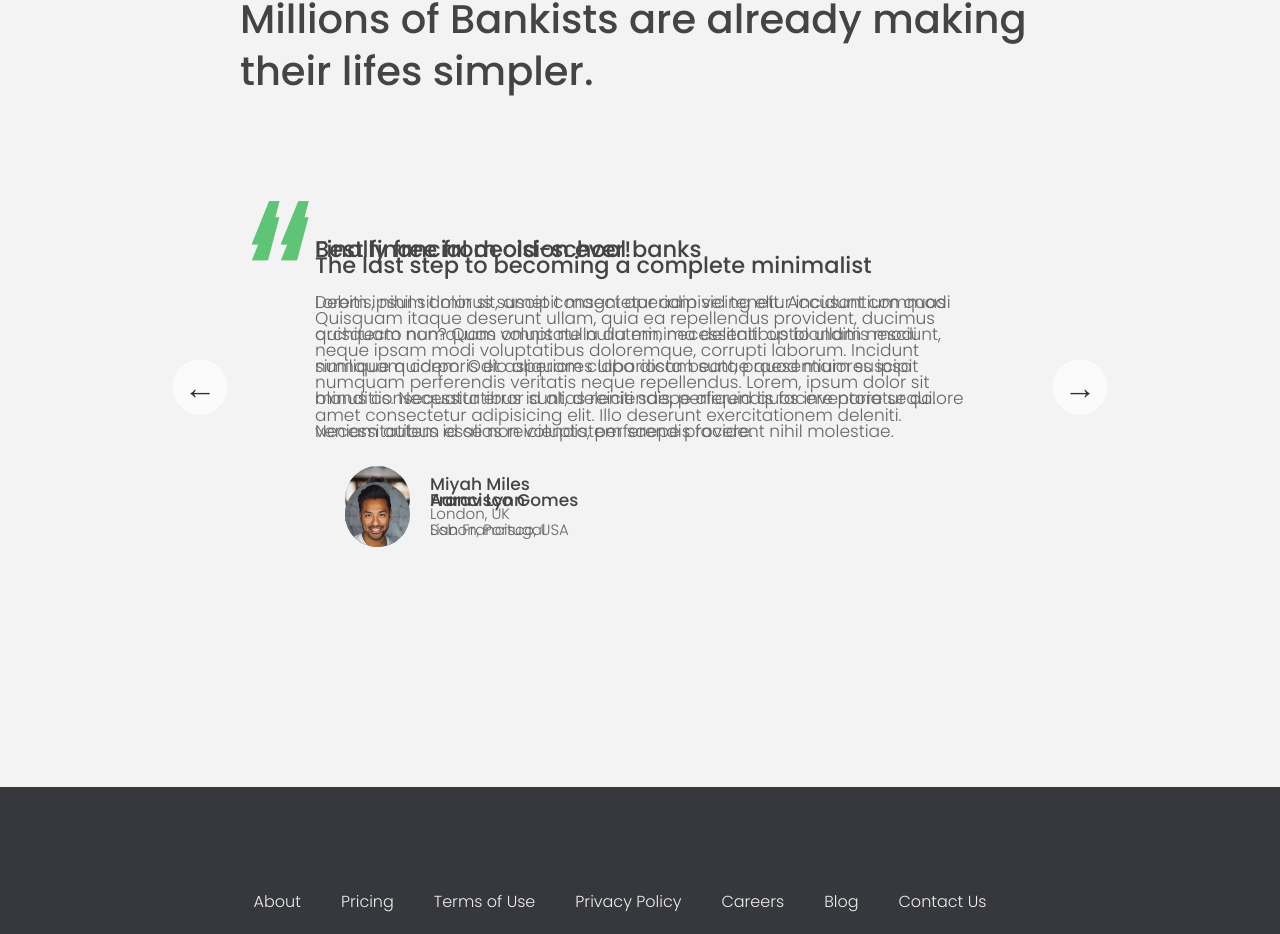
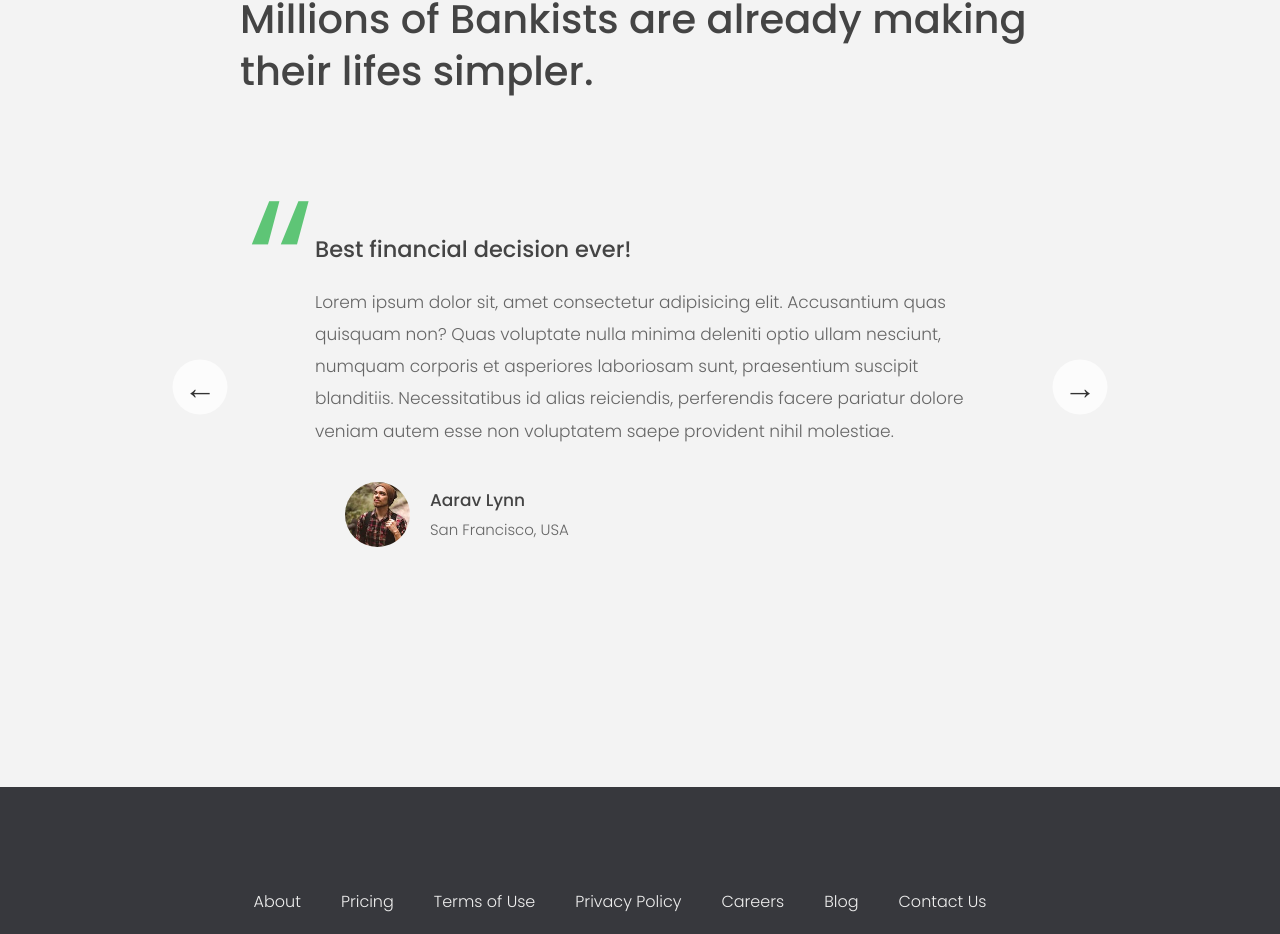
Before and after one commit to thetarnav/Bankist, a Nuxt app: page / in a window 1280 px wide. Shown: the part 3428-4362 px from the top of the page. Built offline with nearby package versions, Linux system fonts and the light colour scheme.

Commit message:
working testimonials slider

```diff
--- a/assets/style.css
+++ b/assets/style.css
@@ -455,13 +455,15 @@ h4 {
 
 .dots {
 	position: absolute;
-	bottom: 5%;
-	left: 50%;
+	bottom: 5% !important;
+	left: 50% !important;
+	width: auto !important;
 	transform: translateX(-50%);
 	display: flex;
 }
 
-.dots__dot {
+.dots__dot,
+.swiper-pagination-bullet {
 	border: none;
 	background-color: #b9b9b9;
 	opacity: 0.7;
@@ -476,11 +478,13 @@ h4 {
 	/* box-shadow: 0 0.6rem 1.5rem rgba(0, 0, 0, 0.7); */
 }
 
-.dots__dot:last-child {
+.dots__dot:last-child,
+.swiper-pagination-bullet:last-child {
 	margin: 0;
 }
 
-.dots__dot--active {
+.dots__dot--active,
+.swiper-pagination-bullet-active {
 	/* background-color: #fff; */
 	background-color: #888;
 	opacity: 1;
--- a/components/landing/Testimonials.vue
+++ b/components/landing/Testimonials.vue
@@ -11,8 +11,10 @@
 			</h3>
 		</div>
 
-		<div class="slider">
-			<div class="slide slide--1">
+		<div v-swiper="swiperOptions" class="slider">
+			<div class="swiper-wrapper">
+				<!-- Slides -->
+				<SwiperSlide class="slide slide--1">
 					<div class="testimonial">
 						<h5 class="testimonial__header">
 							Best financial decision ever!
@@ -20,41 +22,48 @@
 						<blockquote class="testimonial__text">
 							Lorem ipsum dolor sit, amet consectetur adipisicing elit.
 							Accusantium quas quisquam non? Quas voluptate nulla minima
-						deleniti optio ullam nesciunt, numquam corporis et asperiores
-						laboriosam sunt, praesentium suscipit blanditiis.
-						Necessitatibus id alias reiciendis, perferendis facere
-						pariatur dolore veniam autem esse non voluptatem saepe
-						provident nihil molestiae.
+							deleniti optio ullam nesciunt, numquam corporis et
+							asperiores laboriosam sunt, praesentium suscipit
+							blanditiis. Necessitatibus id alias reiciendis, perferendis
+							facere pariatur dolore veniam autem esse non voluptatem
+							saepe provident nihil molestiae.
 						</blockquote>
 						<address class="testimonial__author">
-						<img src="img/user-1.jpg" alt="" class="testimonial__photo" />
+							<img
+								src="img/user-1.jpg"
+								alt=""
+								class="testimonial__photo"
+							/>
 							<h6 class="testimonial__name">Aarav Lynn</h6>
 							<p class="testimonial__location">San Francisco, USA</p>
 						</address>
 					</div>
-			</div>
-
-			<div class="slide slide--2">
+				</SwiperSlide>
+				<SwiperSlide class="slide slide--2">
 					<div class="testimonial">
 						<h5 class="testimonial__header">
 							The last step to becoming a complete minimalist
 						</h5>
 						<blockquote class="testimonial__text">
-						Quisquam itaque deserunt ullam, quia ea repellendus provident,
-						ducimus neque ipsam modi voluptatibus doloremque, corrupti
-						laborum. Incidunt numquam perferendis veritatis neque
-						repellendus. Lorem, ipsum dolor sit amet consectetur
-						adipisicing elit. Illo deserunt exercitationem deleniti.
+							Quisquam itaque deserunt ullam, quia ea repellendus
+							provident, ducimus neque ipsam modi voluptatibus
+							doloremque, corrupti laborum. Incidunt numquam perferendis
+							veritatis neque repellendus. Lorem, ipsum dolor sit amet
+							consectetur adipisicing elit. Illo deserunt exercitationem
+							deleniti.
 						</blockquote>
 						<address class="testimonial__author">
-						<img src="img/user-2.jpg" alt="" class="testimonial__photo" />
+							<img
+								src="img/user-2.jpg"
+								alt=""
+								class="testimonial__photo"
+							/>
 							<h6 class="testimonial__name">Miyah Miles</h6>
 							<p class="testimonial__location">London, UK</p>
 						</address>
 					</div>
-			</div>
-
-			<div class="slide slide--3">
+				</SwiperSlide>
+				<SwiperSlide class="slide slide--3">
 					<div class="testimonial">
 						<h5 class="testimonial__header">
 							Finally free from old-school banks
@@ -62,26 +71,92 @@
 						<blockquote class="testimonial__text">
 							Debitis, nihil sit minus suscipit magni aperiam vel tenetur
 							incidunt commodi architecto numquam omnis nulla autem,
-						necessitatibus blanditiis modi similique quidem. Odio aliquam
-						culpa dicta beatae quod maiores ipsa minus consequatur error
-						sunt, deleniti saepe aliquid quos inventore sequi.
-						Necessitatibus id alias reiciendis, perferendis facere.
+							necessitatibus blanditiis modi similique quidem. Odio
+							aliquam culpa dicta beatae quod maiores ipsa minus
+							consequatur error sunt, deleniti saepe aliquid quos
+							inventore sequi. Necessitatibus id alias reiciendis,
+							perferendis facere.
 						</blockquote>
 						<address class="testimonial__author">
-						<img src="img/user-3.jpg" alt="" class="testimonial__photo" />
+							<img
+								src="img/user-3.jpg"
+								alt=""
+								class="testimonial__photo"
+							/>
 							<h6 class="testimonial__name">Francisco Gomes</h6>
 							<p class="testimonial__location">Lisbon, Portugal</p>
 						</address>
 					</div>
+				</SwiperSlide>
 			</div>
 
-			<!-- <div class="slide"><img src="img/img-1.jpg" alt="Photo 1" /></div>
-        <div class="slide"><img src="img/img-2.jpg" alt="Photo 2" /></div>
-        <div class="slide"><img src="img/img-3.jpg" alt="Photo 3" /></div>
-        <div class="slide"><img src="img/img-4.jpg" alt="Photo 4" /></div> -->
 			<button class="slider__btn slider__btn--left">&larr;</button>
 			<button class="slider__btn slider__btn--right">&rarr;</button>
 			<div class="dots"></div>
 		</div>
 	</section>
 </template>
+
+<script lang="ts">
+import Vue from 'vue'
+import { SwiperSlide, directive } from 'vue-awesome-swiper'
+
+export default Vue.extend({
+	name: 'Testimonials',
+	components: {
+		SwiperSlide,
+	},
+	directives: {
+		swiper: directive,
+	},
+	data() {
+		return {
+			swiperOptions: {
+				speed: 600,
+				pagination: {
+					el: '.dots',
+				},
+				navigation: {
+					nextEl: '.slider__btn--right',
+					prevEl: '.slider__btn--left',
+				},
+			},
+		}
+	},
+})
+</script>
+
+<style lang="scss" scoped>
+.swiper-container {
+	margin-left: auto;
+	margin-right: auto;
+	position: relative;
+	overflow: hidden;
+	list-style: none;
+	padding: 0;
+	z-index: 1;
+}
+
+.swiper-wrapper {
+	position: relative;
+	width: 100%;
+	height: 100%;
+	z-index: 1;
+	display: flex;
+	transition-property: transform;
+	box-sizing: content-box;
+}
+
+.swiper-container-android .swiper-slide,
+.swiper-wrapper {
+	transform: translate3d(0px, 0, 0);
+}
+
+.swiper-slide {
+	flex-shrink: 0;
+	width: 100%;
+	height: 100%;
+	position: relative;
+	transition-property: transform;
+}
+</style>
--- a/package.json
+++ b/package.json
@@ -18,6 +18,7 @@
     "core-js": "^3.6.5",
     "lodash.debounce": "^4.0.8",
     "nuxt": "^2.14.6",
+    "vue-awesome-swiper": "^4.1.1",
     "vue-global-events": "^1.2.1"
   },
   "devDependencies": {
```
Also changed, not shown: 1 other file (tests, documents, lock files or other folders). Lines whose indentation alone changed are shown as unchanged.
